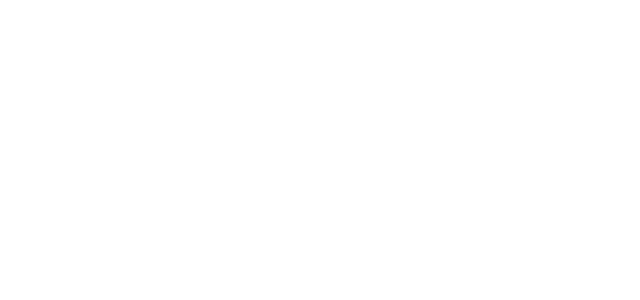
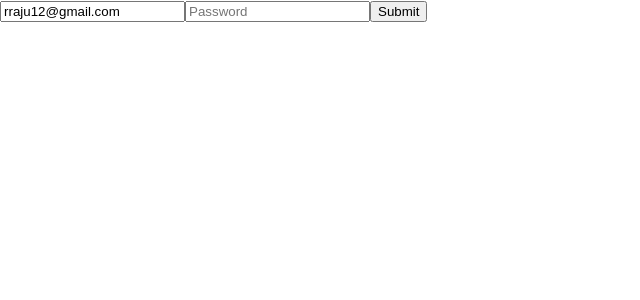
Before and after one commit to rajgthub/appformik, a React (Create React App) app: page / in a window 1280 px wide. Shown: the top 300 px of the page, without its empty margins (0-640 px from the left). Built offline with nearby package versions, Linux system fonts and the light colour scheme.

Commit message:
Add input fields and handlers to test the connection between the App and the AppFormik

```diff
--- a/src/App.js
+++ b/src/App.js
@@ -1,14 +1,46 @@
-import React, { Component } from 'react';
-import './App.css';
+import React from "react";
+import { withFormik, Form, Field } from "formik";
+import "./App.css";
 
-class App extends Component {
-  render() {
-    return (
-      <div className="App">
+const App = ({ values, handleChange, handleSubmit }) => {
+  //keys of the return obj from line 14
+  console.log(handleChange);
 
-      </div>
-    );
+  return (
+    <form onSubmit={handleSubmit}>
+      <input
+        type="email"
+        name="email"
+        placeholder="Email"
+        value={values.email}
+        onChange={handleChange}
+      />
+      <input
+        type="password"
+        name="password"
+        placeholder="Password"
+        value={values.password}
+        onChange={handleChange}
+      />
+      <button type="submit">Submit</button>
+    </form>
+  );
+};
+const AppFormik = withFormik({
+  mapPropsToValues({ email, password }) {
+    // <AppFormik email="rraju12@gmail.com" />
+    return {
+      email: email || "",
+      password: password || ''
+    };
+  },
+  handleChange(e){
+    console.log('jhoih',e);
+
+  },
+  handleSubmit(values){
+    console.log(values);
+
   }
-}
-
-export default App;
+})(App);
+export default AppFormik;
--- a/src/index.js
+++ b/src/index.js
@@ -1,10 +1,10 @@
 import React from 'react';
 import ReactDOM from 'react-dom';
 import './index.css';
-import App from './App';
+import AppFormik from './App';
 import * as serviceWorker from './serviceWorker';
 
-ReactDOM.render(<App />, document.getElementById('root'));
+ReactDOM.render(<AppFormik email="rraju12@gmail.com" />, document.getElementById('root'));
 
 // If you want your app to work offline and load faster, you can change
 // unregister() to register() below. Note this comes with some pitfalls.
```
